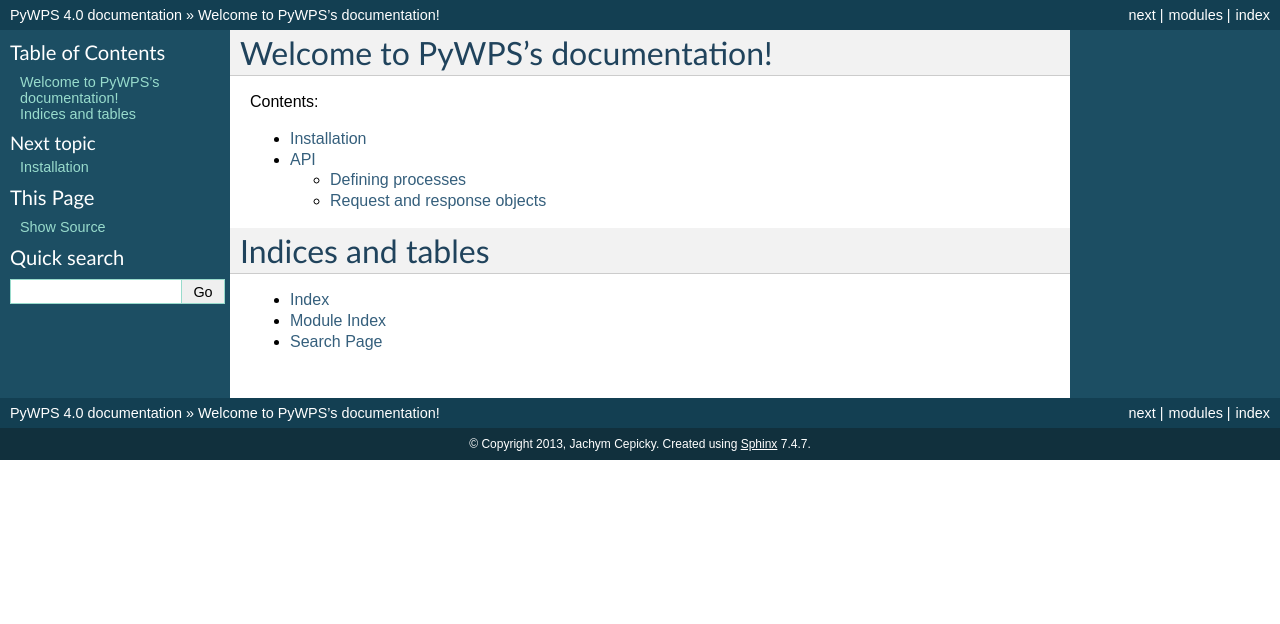
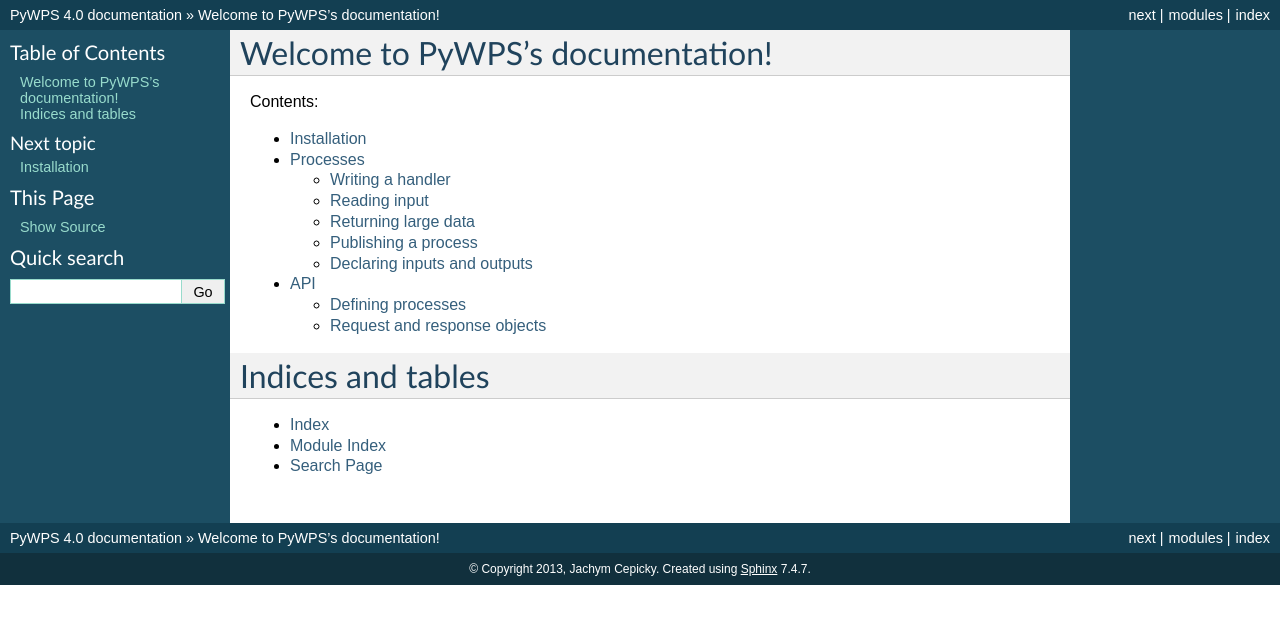
Before and after one commit to geopython/pywps, a Sphinx documentation site: the page built from docs/index.rst, in a window 1280 px wide. Shown: the top 624 px of the page. Built offline with Sphinx 7.4.7, drawn with Linux system fonts in a browser that asks for light colours; some of the changed lines change nothing that is shown.

Commit message:
narrative documentation on defining a process

```diff
--- a/docs/index.rst
+++ b/docs/index.rst
@@ -7,6 +7,7 @@
    :maxdepth: 2
 
    install
+   process
    api
 
 
--- /dev/null
+++ b/docs/process.rst
@@ -0,0 +1,137 @@
+.. currentmodule:: pywps.app
+
+=========
+Processes
+=========
+
+PyWPS works with processes and services. A process is a handler function
+and some input specification. A service is a collection of processes.
+
+
+Writing a handler
+~~~~~~~~~~~~~~~~~
+The handler is a function (or any callable object), that takes a request
+object as argument, and returns a response object. Like so::
+
+    from pywps.app import WPSResponse
+
+    def handler(request):
+        return WPSResponse({'msg': "Hello world!"})
+
+The :class:`WPSResponse` class accepts a dictionary of output names and
+values. The values can be strings (that become literal outputs) or
+:class:`FileReference` objects (that become complex outputs).
+
+
+Reading input
+~~~~~~~~~~~~~
+Handlers receive a single argument, a :class:`WPSRequest` object. Input
+values are found in the `inputs` dictionary::
+
+    def handler(request):
+        name = request.inputs['name']
+        return WPSResponse({'message': "Hello %s!" % name})
+
+Actually, `inputs` is not a plain Python dictionary, but a
+`MultiDict`_ object, that can store multiple values for a single key.
+
+.. _MultiDict: http://werkzeug.pocoo.org/docs/datastructures/#werkzeug.datastructures.MultiDict
+
+For `LiteralInput`, the value is a string. For `ComplexInput`, the value
+is an open file object, with a `mime_type` attribute::
+
+    def handler(request):
+        layer_file = request.inputs['layer']
+        mime_type = layer_file.mime_type
+        bytes = layer_file.read()
+        msg = ("You gave me a file of type %s and size %d"
+               % (mime_type, len(bytes)))
+        return WPSResponse({'message': msg})
+
+
+Returning large data
+~~~~~~~~~~~~~~~~~~~~
+WPS allows for a clever method of returning a large data file: instead
+of embedding the data in the response, we can save it separately, and
+return a URL where the data can be downloaded. In the current
+implementation, it's up to you to figure out how to save the data so
+it's accessible at a URL, but if you have such a URL, you can
+communicate it to the client, by wrapping it in a
+:class:`FileReference`::
+
+    from pywps.app import FileReference
+
+    def handler(request):
+        # ... do some computation and save the output
+        # as GeoJSON at the address `url` ...
+        ref = FileReference(url, 'application/json')
+        return WPSResponse({'layer': ref})
+
+
+Publishing a process
+~~~~~~~~~~~~~~~~~~~~
+In order to let clients call our process, we need to build a PyWPS
+:class:`Service` and have it listen for requests. Firstly we build a
+:class:`Process` object that knows about our handler::
+
+    from pywps.app import Process
+
+    process = Process(handler)
+
+By default the process has its `Identifier` set to the function's name,
+but we can override it::
+
+    process = Process(handler, identifier='magic_process')
+
+Then we build a :class:`Service` object that knows about any number of
+processes::
+
+    from pywps.app import Service
+
+    service = Service([process])
+
+The service is a `WSGI application`_ that accepts incoming `Execute`
+requests and calls the appropriate process to handle them. It also
+answers `GetCapabilities` and `DescribeProcess` requests based on the
+process names and their inputs and outputs.
+
+.. _WSGI application: http://werkzeug.pocoo.org/docs/terms/#wsgi
+
+For testing purposes we can easily publish our service using the
+development server in Werkzeug. Replace ``localhost`` with ``0.0.0.0``
+if you want the server to be visible from another computer. Also, since
+we specify ``use_reloader=True``, the server will restart itself if any
+of the Python source files are changed::
+
+    from werkzeug.serving import run_simple
+
+    run_simple('localhost', 5000, service, use_reloader=True)
+
+
+Declaring inputs and outputs
+~~~~~~~~~~~~~~~~~~~~~~~~~~~~
+Clients need to know what our processes expect as input. We can declare
+the expected input when creating a :class:`Process` object::
+
+    from pywps.app import LiteralInput, ComplexInput
+
+    process = Process(handler, inputs=[
+        LiteralInput('foo', 'string'),
+        ComplexInput('bar', [Format('text/xml')]),
+    ])
+
+:class:`LiteralInput`
+    A simple value embedded in the request. The first argument is a
+    name. The second argument is the type, one of `string`, `float`,
+    `integer` or `boolean`.
+
+:class:`ComplexInput`
+    A large data object, for example a layer. The first argument is a
+    name. The second argument is a list of one or more formats, e.g.
+    ``text/xml`` for GML files or ``application/json`` for GeoJSON
+    files.
+
+Currently, incoming requests are not checked against the declared
+inputs, the declaration only serves to inform clients about the service,
+if they send a `DescribeProcess` request. There is no way to declare
+outputs yet, but QGIS doesn't seem to mind.
```
